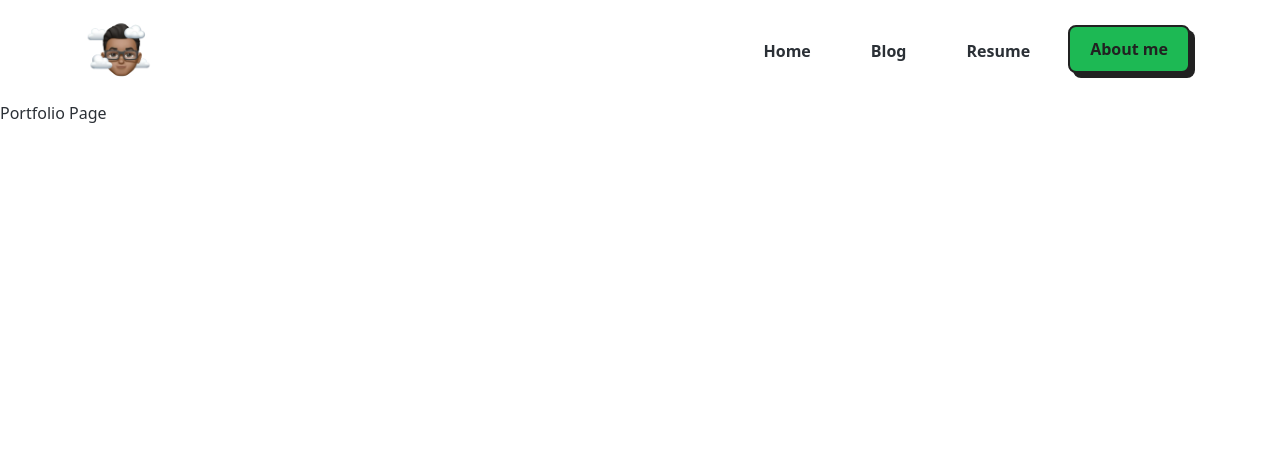
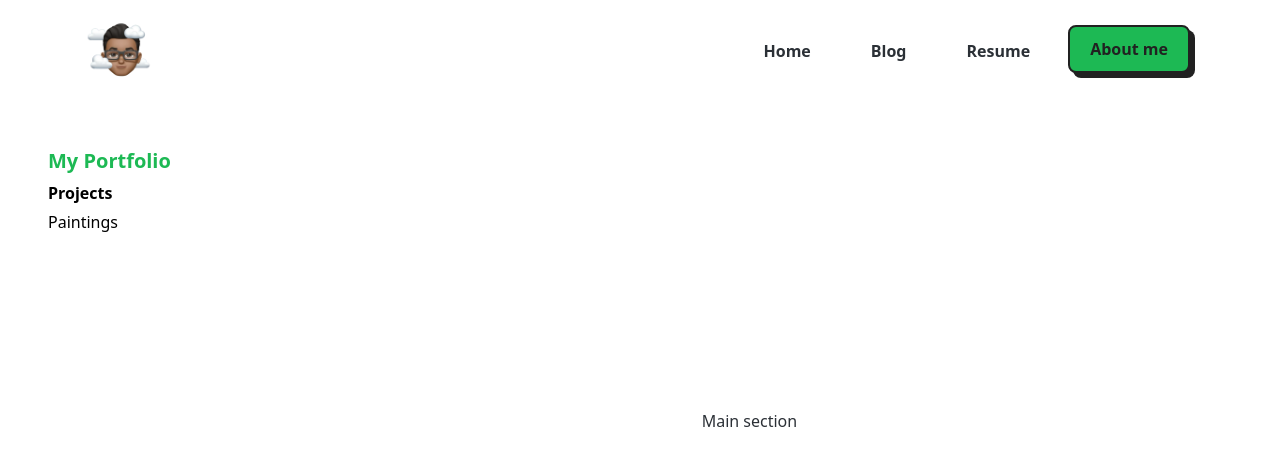
Before and after one commit to przths/website-react, a React (Create React App) app: page / in a window 1280 px wide. Both pictures are taken after a click on the button "Portfolio". Shown: the top 466 px of the page. Built offline with nearby package versions, Linux system fonts and the light colour scheme.

Commit message:
Created tabs for projects and paintaings in portfolio section.

```diff
--- a/src/Common/StyledAtoms.js
+++ b/src/Common/StyledAtoms.js
@@ -53,7 +53,7 @@ export const AboutMeButtonContainer = styled.button`
   }
 `
 
-export const NavButtonContainer = styled.button`
+export const SimpleButton = styled.button`
   background:none;
   border:none;
   margin:0;
@@ -70,3 +70,17 @@ export const NavButtonContainer = styled.button`
     padding: 14px 22px;
   }
 `
+
+export const SimpleButtonSelect = styled.button`
+    background: none;
+    border: none;
+    padding: 0px;
+    margin-bottom: 5px;
+    text-align: left;
+    cursor: pointer;
+    color: ${props => props.textColor};
+    &:hover {
+        color: #000000;
+        font-weight: 600;
+    }
+`
--- a/src/Components/Header.js
+++ b/src/Components/Header.js
@@ -5,8 +5,8 @@ import {
 } from 'react-bootstrap';
 import CloudMe from "../Images/cloudme.png";
 import {
-  NavButtonContainer,
-  AboutMeButtonContainer
+	SimpleButton,
+  	AboutMeButtonContainer
 } from '../Common/StyledAtoms';
 import { useNavigate } from 'react-router-dom';
 import { BLOG_PAGE_URL, HOME_PAGE_URL, PORTFOLIO_PAGE_URL, RESUME_PAGE_URL } from '../Common/Constants';
@@ -25,9 +25,9 @@ const NavButton = (props) => {
 	}
 	return (
 		<Nav.Link className='my-auto'>
-			<NavButtonContainer onClick={onClick} {...props}>
+			<SimpleButton onClick={onClick} {...props}>
 				{homePathSet ? 'Home' : props.text}
-			</NavButtonContainer>
+			</SimpleButton>
 		</Nav.Link>
 	);
 }
--- a/src/Pages/Home/Home.css
+++ b/src/Pages/Home/Home.css
@@ -10,6 +10,7 @@
     color: #1db954;
 }
 
+/* TODO: turn the following into Styled Components to stop CSS leaking into other files */
 @media (min-width: 510px) {
 	.image-size {
 		width: 450px;
@@ -24,7 +25,7 @@
 	.job-heading {
 		font-size: 23px;
 	}
-	.d-flex {
+	.left-section {
 		min-width: 510px;
 	}
 }
--- a/src/Pages/Home/Home.js
+++ b/src/Pages/Home/Home.js
@@ -48,7 +48,7 @@ const HomePage = () => {
 		<PageHeader>
 			<div class='d-flex flex-direction justify-content-around fill'>
 				<div class="mx-auto my-auto text-section align-items-stretch">
-					<div class='d-flex flex-column text-alignment'>
+					<div class='d-flex flex-column left-section text-alignment'>
 						<h4 class="title-size">
 							<TypewriterEffect
 								text={title}
--- /dev/null
+++ b/src/Pages/Portfolio/Portfolio.css
@@ -0,0 +1,3 @@
+.title-color {
+    color: #1db954;
+}
--- a/src/Pages/Portfolio/Portfolio.js
+++ b/src/Pages/Portfolio/Portfolio.js
@@ -1,10 +1,47 @@
 import PageHeader from "../../Components/PageHeader";
+import "./Portfolio.css";
+import { SimpleButtonSelect } from "../../Common/StyledAtoms";
+import { useEffect, useState } from "react";
 
 const PortfolioPage = () => {
+    const [projects, setProjects] = useState(true);
+    const [paintings, setPaintings] = useState(false);
+
+    useEffect(() => {
+        paintings && setProjects(false);
+    }, [paintings]);
+
+    useEffect(() => {
+        projects && setPaintings(false);
+    }, [projects]);
+
     return (
         <PageHeader>
-            <div>
-                Portfolio Page
+            <div class='d-flex flex-direction justify-content-around fill'>
+                <div class="d-flex flex-column m-5">
+                    <h5 class="mb-2 title-color">
+                        <strong>
+                            My Portfolio
+                        </strong>
+                    </h5>
+                    <SimpleButtonSelect
+                        onClick={() => {
+                            setProjects(true);
+                        }}
+                    >
+                        { projects ? <strong>Projects</strong> : 'Projects' }
+                    </SimpleButtonSelect>
+                    <SimpleButtonSelect
+                        onClick={() => {
+                            setPaintings(true);
+                        }}
+                    >
+                        { paintings ? <strong>Paintings</strong> : 'Paintings' }
+                    </SimpleButtonSelect>
+                </div>
+                <div class="mx-auto my-auto text-section align-items-stretch">
+					Main section
+                </div>
             </div>
         </PageHeader>
     );
```
